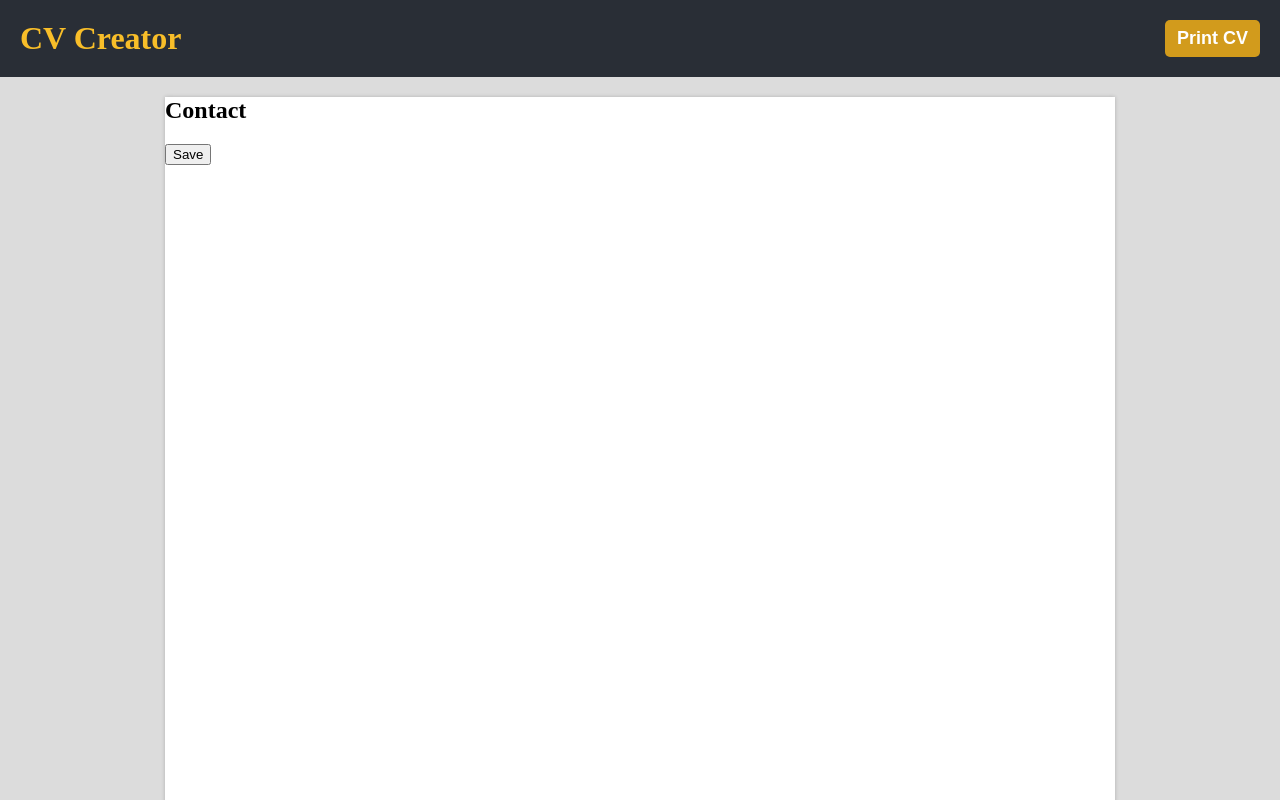
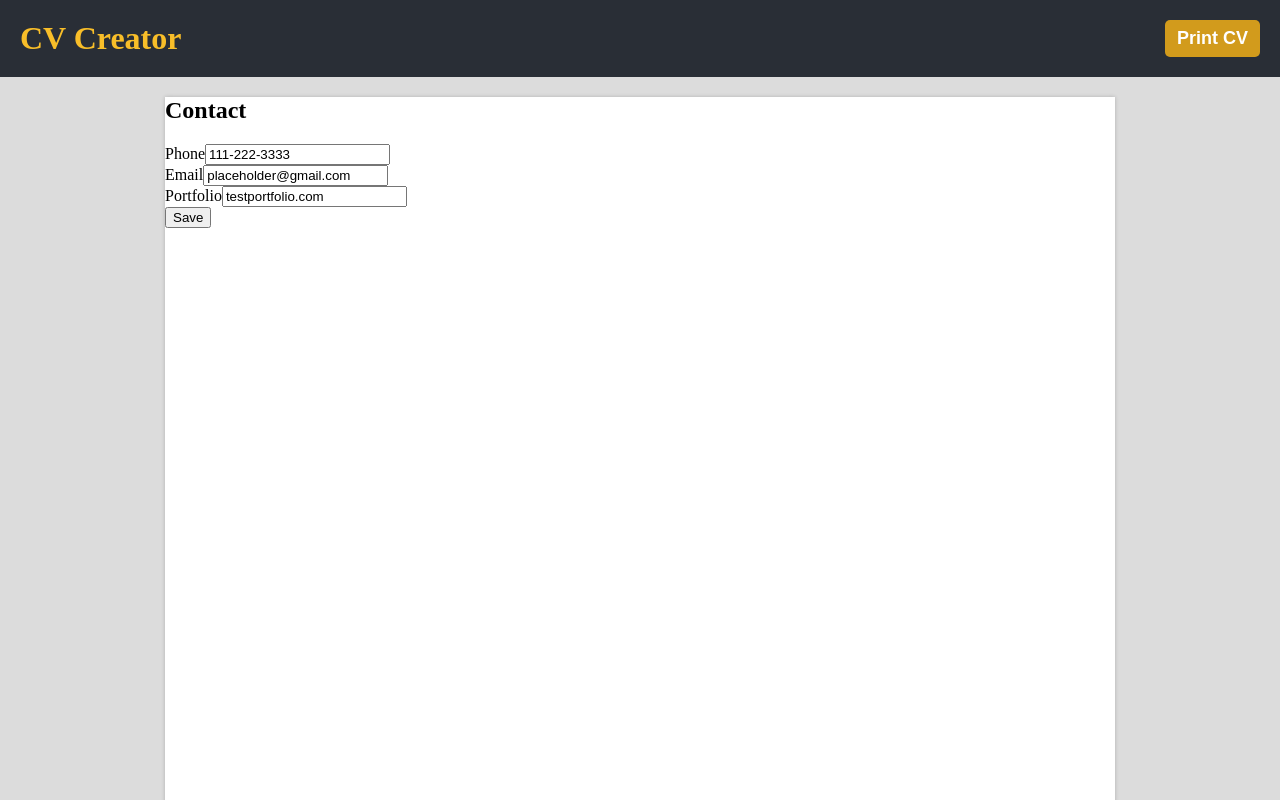
Before and after one commit to bst003/cv-project, a React (Create React App) app: page / in a window 1280 px wide. Both pictures are taken after a click on the button "Edit". Shown: the top 800 px of the page. Built offline with nearby package versions, Linux system fonts and the light colour scheme.

Commit message:
Move EditForm into its own file and component

```diff
--- a/src/components/Contact.jsx
+++ b/src/components/Contact.jsx
@@ -107,31 +107,12 @@ class Contact extends Component {
             let contactInfo;
 
             if (editing) {
-                const inputs = [];
-
-                fields.forEach((field) => {
-                    inputs.push(
-                        <div className="input-contain" key={field.id}>
-                            <label htmlFor={field.name.toLowerCase()}>{field.name}</label>
-                            <input
-                                type={field.inputType}
-                                name={field.name.toLowerCase()}
-                                id={field.name.toLowerCase()}
-                                value={field.value}
-                                data-key={field.id}
-                                data-full-name={field.name}
-                                onChange={editing ? this.onInputChange : null}
-                            />
-                        </div>
-                    );
-                });
-
                 contactInfo = (
-                    // <form onSubmit={editing ? this.submitContactInfo : null}>
-                    //     {inputs}
-                    //     <button type="submit">Save</button>
-                    // </form>
-                    <EditForm onSubmitForm={this.submitContactInfo} />
+                    <EditForm
+                        onSubmitForm={this.submitContactInfo}
+                        onInputChanged={this.onInputChange}
+                        formFields={fields}
+                    />
                 );
             } else {
                 const contactMethods = [];
--- a/src/components/EditForm.jsx
+++ b/src/components/EditForm.jsx
@@ -12,6 +12,7 @@ class EditForm extends Component {
         };
 
         this.passFormSubmit = this.passFormSubmit.bind(this);
+        this.passInputChange = this.passInputChange.bind(this);
     }
 
     passFormSubmit(e) {
@@ -21,11 +22,38 @@ class EditForm extends Component {
         onSubmitForm();
     }
 
+    passInputChange(e) {
+        const { onInputChanged } = this.props;
+
+        onInputChanged(e);
+    }
+
     render() {
         const { editing } = this.state;
+        const { formFields } = this.props;
+
+        const inputs = [];
+
+        formFields.forEach((field) => {
+            inputs.push(
+                <div className="input-contain" key={field.id}>
+                    <label htmlFor={field.name.toLowerCase()}>{field.name}</label>
+                    <input
+                        type={field.inputType}
+                        name={field.name.toLowerCase()}
+                        id={field.name.toLowerCase()}
+                        value={field.value}
+                        data-key={field.id}
+                        data-full-name={field.name}
+                        onChange={editing ? this.passInputChange : null}
+                    />
+                </div>
+            );
+        });
 
         return (
             <form onSubmit={editing ? this.passFormSubmit : null}>
+                {inputs}
                 <button type="submit">Save</button>
             </form>
         );
@@ -34,6 +62,8 @@ class EditForm extends Component {
 
 EditForm.propTypes = {
     onSubmitForm: PropTypes.func.isRequired,
+    onInputChanged: PropTypes.func.isRequired,
+    formFields: PropTypes.array.isRequired,
 };
 
 export default EditForm;
```
Also changed, not shown: .eslintrc.json.
